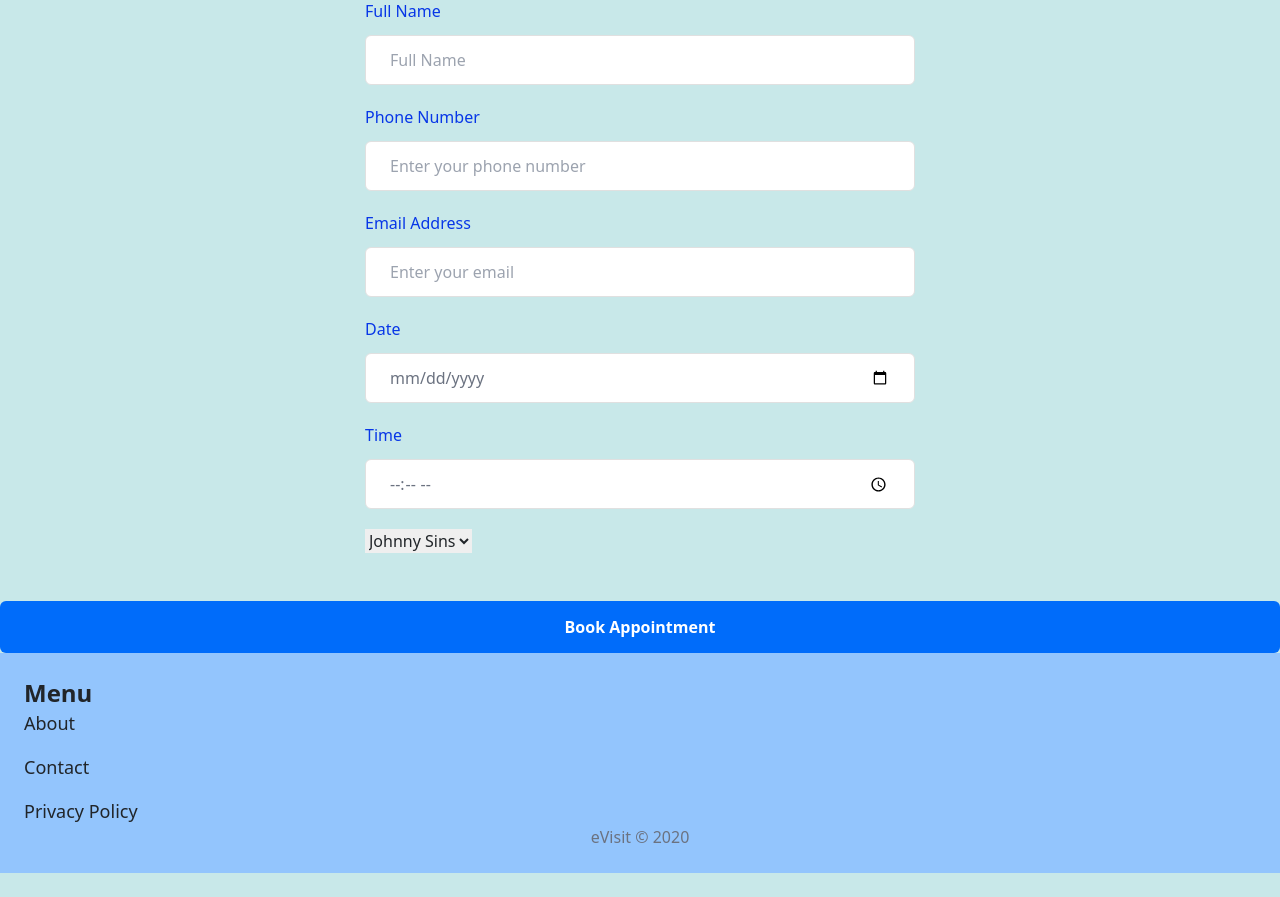
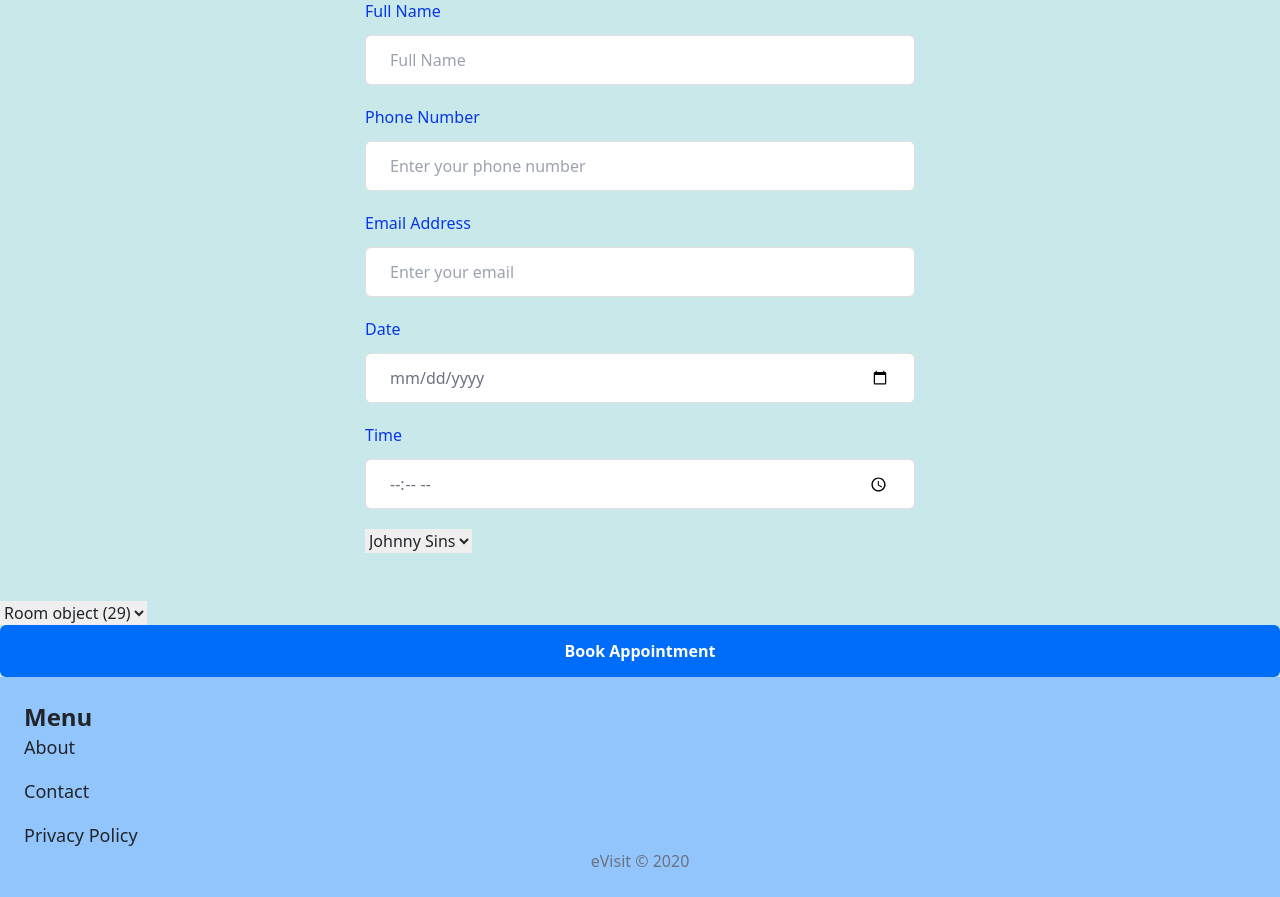
Before and after one commit to ReinaelYabut/dpuddle, a Django app: page /appointment/ in a window 1280 px wide. Shown: the part 213-1110 px from the top of the page. Before the commit the page ends 1086 px from the top, so only its background shows below. Run offline with Django 4.2, Linux system fonts and the light colour scheme; data comes from the database, SQL or seed files in the repository; some libraries are stand-ins or nearby versions.

Commit message:
added channel

```diff
--- a/core/models.py
+++ b/core/models.py
@@ -40,8 +40,8 @@ class appointmentsform(models.Model):
     email = models.EmailField(max_length=100)
     date = models.TextField(default='')
     time = models.TextField(default='')
-
     doctor = models.CharField(max_length=100)
+    room = models.CharField(max_length=100)
 
     def __str__(self):
         return self.name
--- a/core/views.py
+++ b/core/views.py
@@ -168,6 +168,8 @@ def patients(request):
 def appointments(request):
     queryset = Doctor.objects.all()
     print(queryset)
+    Queryset = Room.objects.all()
+    print(Queryset)
     if request.method=="POST":
         print(request.POST)
 
@@ -179,11 +181,11 @@ def appointments(request):
         post.date = request.POST['date']
         post.time = request.POST['time']
         post.doctor = request.POST['doctor']
-
+        post.room = request.POST['room']
         post.save()
         return render(request, 'core/appointments.html')
     else:
-        return render(request, 'core/appointments.html', {'query': queryset})
+        return render(request, 'core/appointments.html', {'query': queryset, 'Query' : Queryset})
 # def doctor_list(request):
 #     search_query = request.GET.get('search')
 #     if search_query:
--- a/templates/core/appointments.html
+++ b/templates/core/appointments.html
@@ -79,8 +79,13 @@
                 <option value="{{ obj }}">{{ obj }}</option>
             {% endfor %}
         </select>
-  </div>
-</div>
+        </div>
+        </div>
+            <select name="room">
+              {% for obj in Query %}
+                 <option value="{{ obj }}">{{ obj }}</option>
+              {% endfor %}
+            </select>
 
         <button class="formbold-btn" onClick="popMessage()">Book Appointment</button>
 
```
